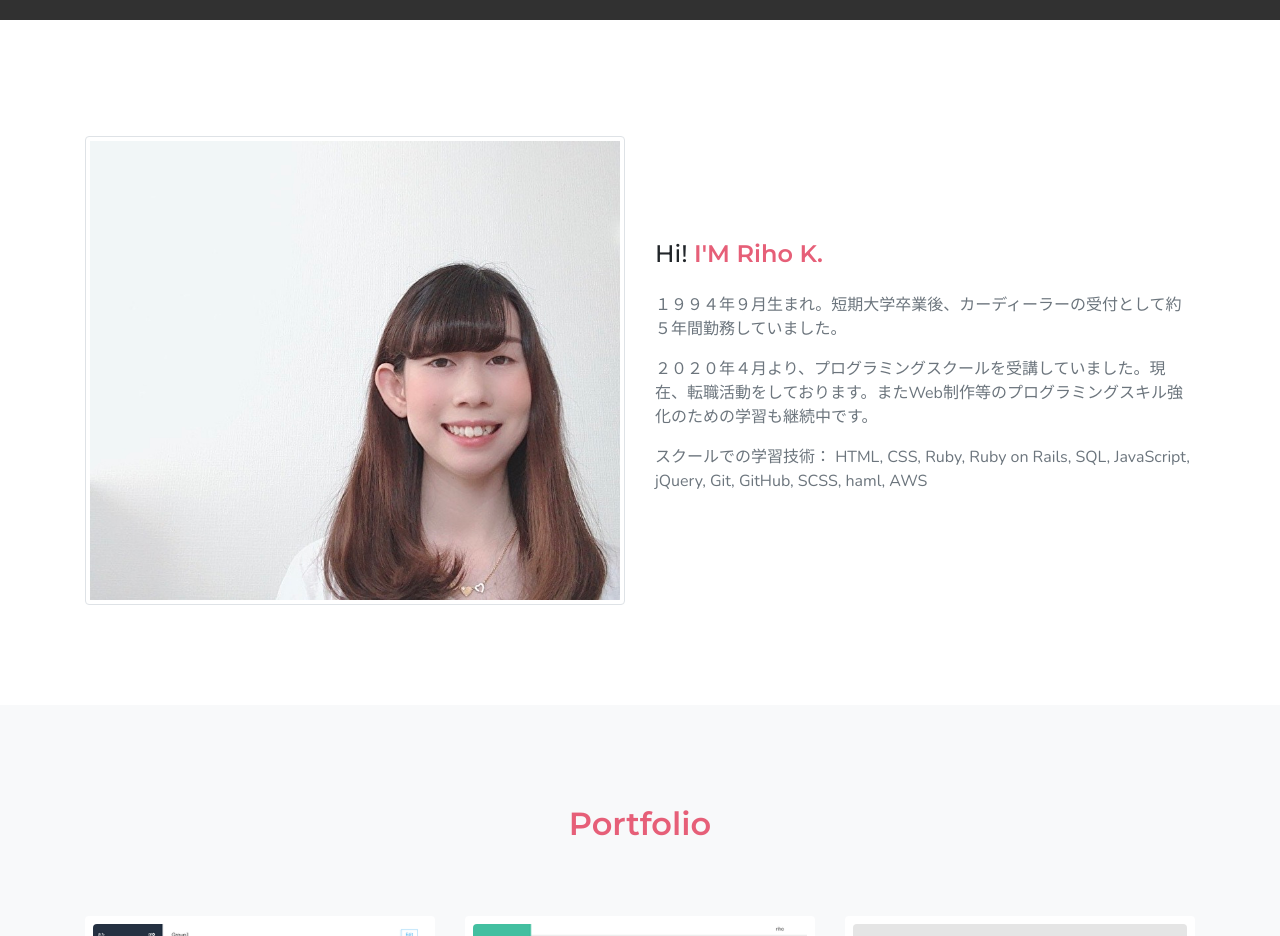
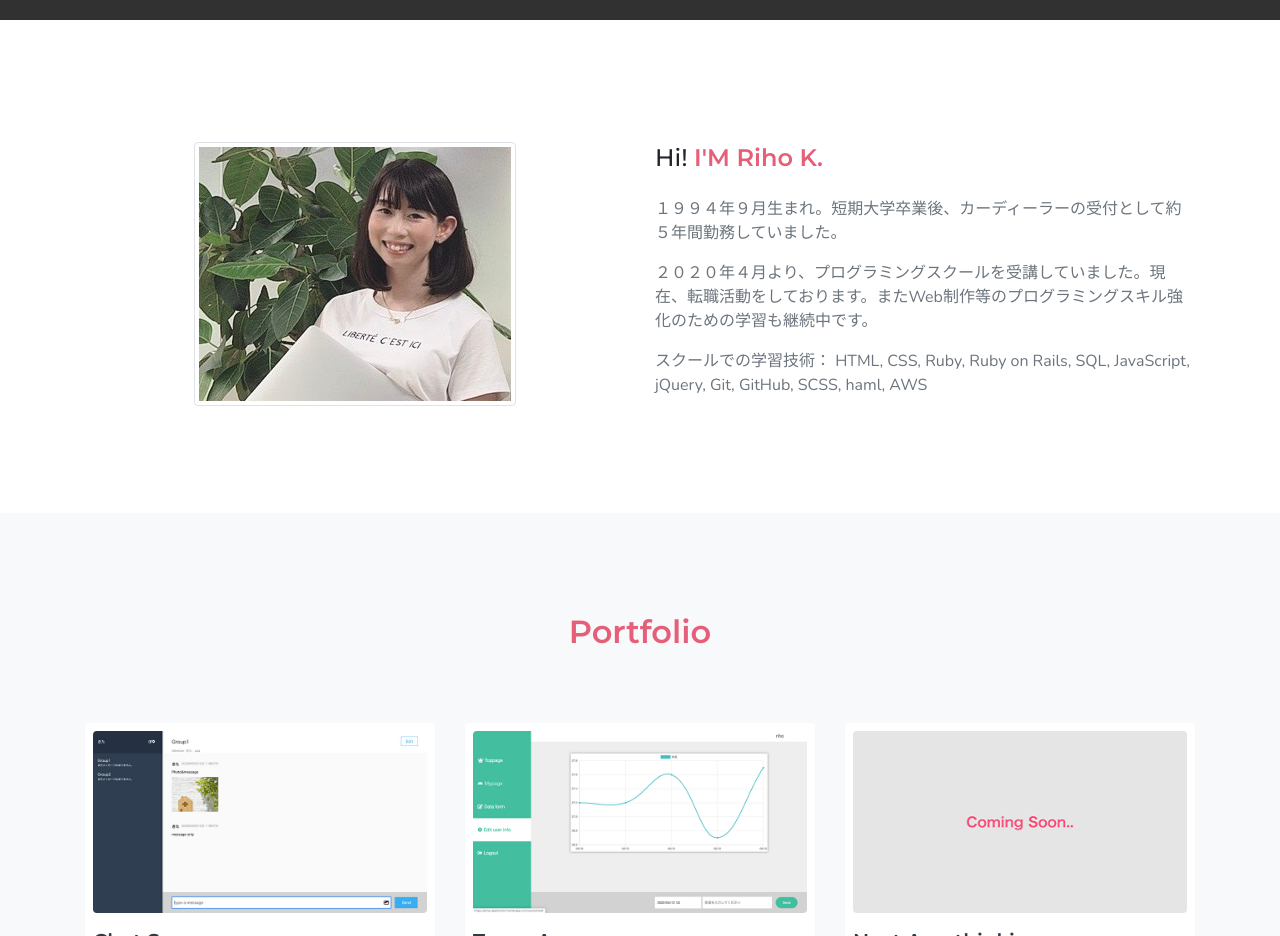
Before and after one commit to riho0025/myportfolio.github.io, a plain HTML site: page index.html in a window 1280 px wide. Shown: the part 780-1716 px from the top of the page. Drawn offline with nearby package versions, Linux system fonts and the light colour scheme; grey boxes are pictures that could not be loaded; files whose address does not match are found by name.

Commit message:
写真の変更

```diff
--- a/index.html
+++ b/index.html
@@ -108,7 +108,7 @@
                 <div class="row align-items-center">
                     <div class="col-lg-6">
                         <div class="mt-3">
-                            <img src="images/myphoto.jpg" alt="" class="img-fluid mx-auto d-block img-thumbnail">
+                            <img src="images/myimg.jpg" alt="" class="img-fluid mx-auto d-block img-thumbnail">
                         </div>
                     </div>
                     <div class="col-lg-6">
```
Also changed, not shown: images/myimg.jpg (added), 1 other file.
